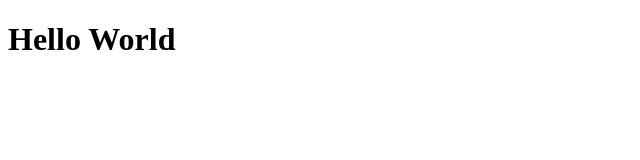
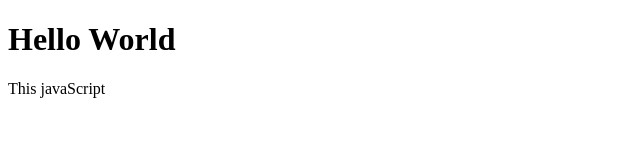
Before and after one commit to stelllzx/Stellar, a plain HTML site: page index.html in a window 1280 px wide. Shown: the whole page, without its empty margins (0-640 px from the left). Drawn offline with Linux system fonts and the light colour scheme.

Commit message:
add paragraph

```diff
--- a/index.html
+++ b/index.html
@@ -7,6 +7,7 @@
 </head>
 <body>
  <h1>Hello World</h1>
+ <p>This javaScript</p>
  <script src="index.js"></script>
 </body>
 </html>
```
